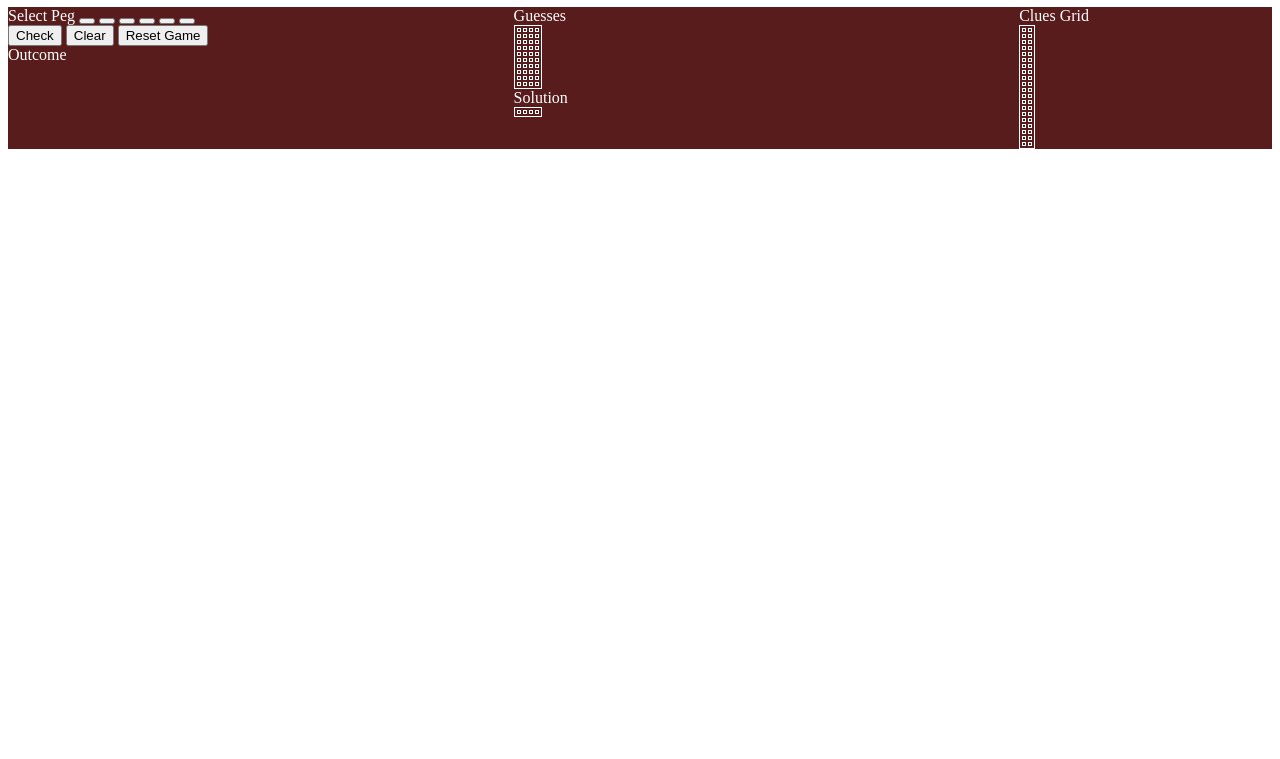
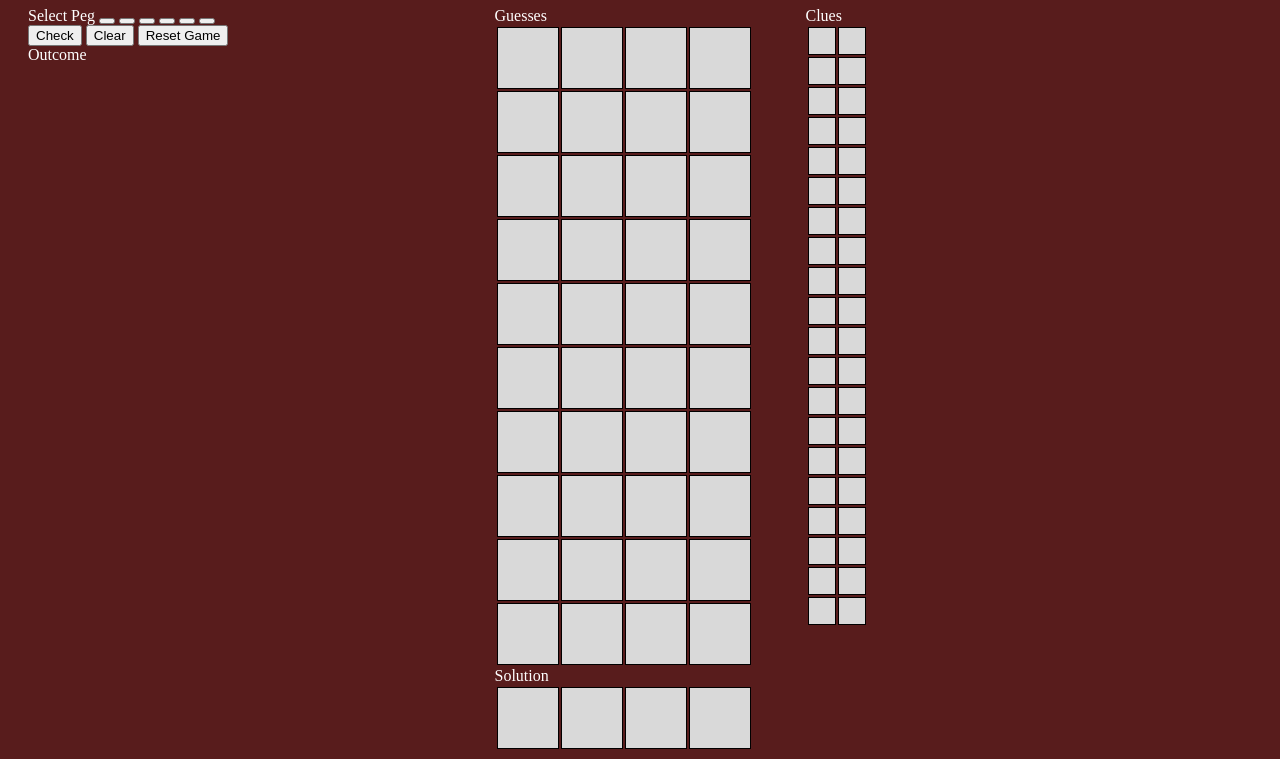
Before and after one commit to edgonzales/project-game-mastermind, a plain HTML site: page index.html in a window 1280 px wide. Shown: the part 73-832 px from the top of the page. Before the commit the page ends 800 px from the top, so only its background shows below. Drawn offline with Linux system fonts and the light colour scheme.

Commit message:
Shrink Clues grid and add padding to Guesses grid

```diff
--- a/css/style.css
+++ b/css/style.css
@@ -1,22 +1,26 @@
+
+body{
+    background-color: #581C1C;
+    color: white;
+
+}
 
 h1{
     text-align: center;
-    background-color: #581C1C;
-    color: white;
 }
 
 main{
     display: grid;
-    grid-template-columns: 2fr 2fr 1fr;
-    background-color: #581C1C;
-    color: white;
+    grid-template-columns: 3fr 2fr 3fr;
+    margin-left: 20px;
 }
 
-table, tr, td{
-    border: 1px solid white;
+tr, td{
+    border: 1px solid black;
+    padding: 30px;
+    background-color: #D9D9D9;
 }
 
-#bottom-row {
-    display: grid;
-    grid-template-columns: 1fr 1fr;
+#clues-grid tr, #clues-grid td{
+    padding: 13px;
 }
--- a/index.html
+++ b/index.html
@@ -101,7 +101,7 @@
             </table>
         </div>
         <div id="right-col" class="column">
-            <table id="clues-grid">Clues Grid
+            <table id="clues-grid">Clues
                 <tr>
                     <td></td>
                     <td></td>
@@ -185,5 +185,6 @@
             </table>
         </div>
     </main>
+    <footer></footer>
 </body>
 </html>
```
